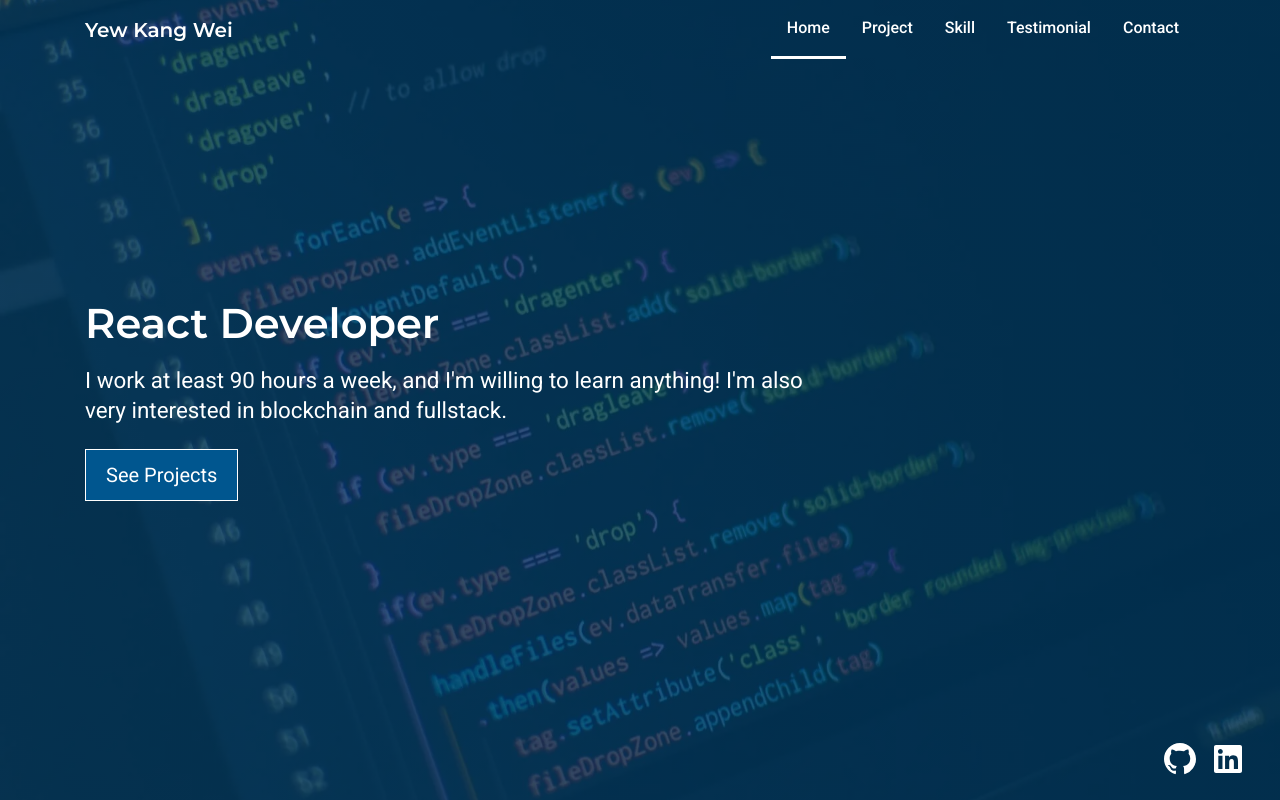
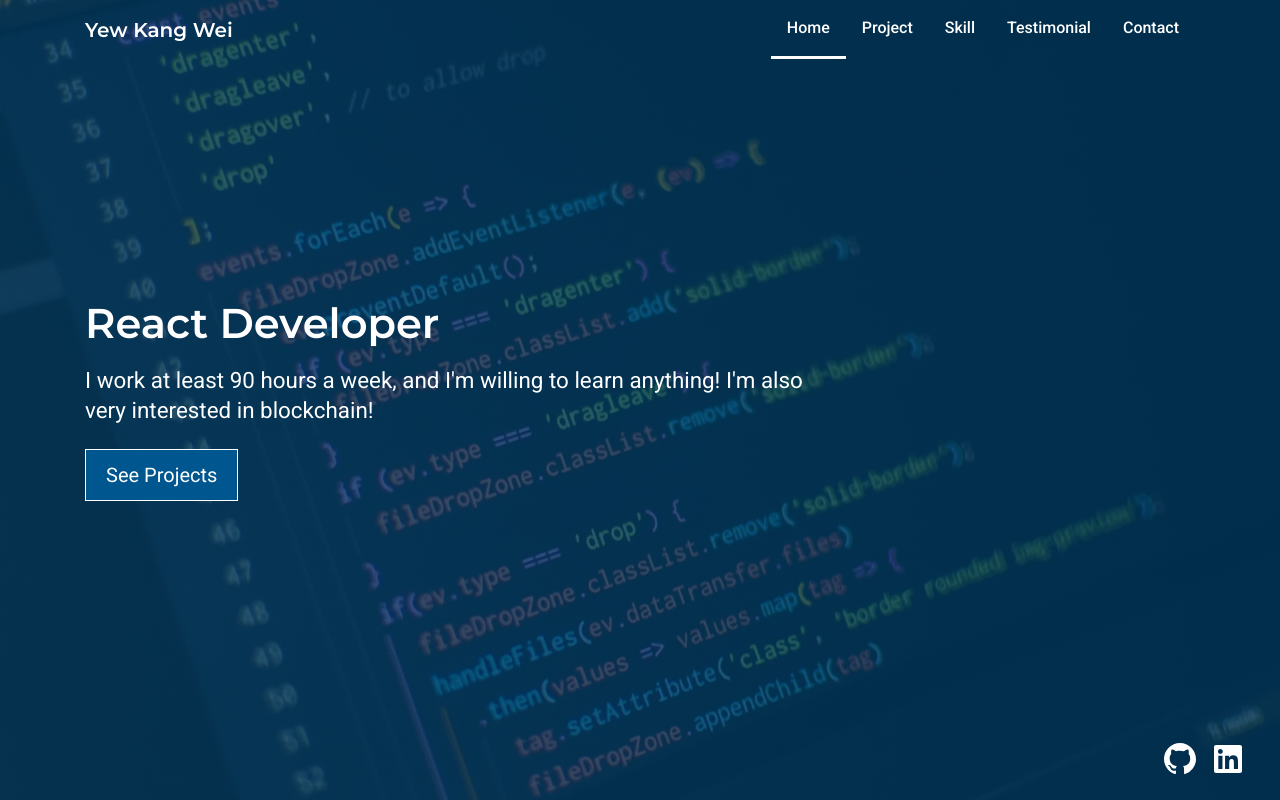
Before and after one commit to yewyewXD/portfolio-v2, a React (Create React App) app: page / in a window 1280 px wide. Shown: the top 800 px of the page. Built offline with nearby package versions, Linux system fonts and the light colour scheme.

Commit message:
update headline

```diff
--- a/src/components/section/Hero.jsx
+++ b/src/components/section/Hero.jsx
@@ -12,7 +12,7 @@ export default function Hero() {
               <h1 className="caption-title text-white mb-3">React Developer</h1>
               <p className="caption-subtitle mb-4">
                 I work at least 90 hours a week, and I'm willing to learn
-                anything! I'm also very interested in blockchain and fullstack.
+                anything! I'm also very interested in blockchain!
               </p>
               <a
                 className="btn btn-primary btn-lg cta overflow-hidden position-relative"
```
